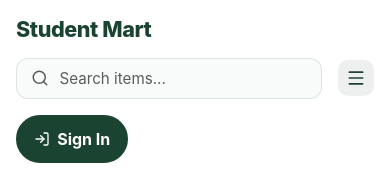
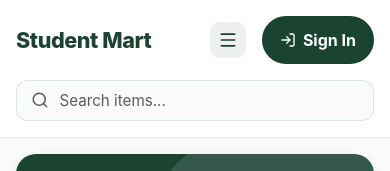
Before and after one commit to sarishma123/STUDENT_MART, a React (Vite) app: page / in a window 390 px wide. Shown: the top 171 px of the page. Built offline with nearby package versions, Linux system fonts and the light colour scheme; no server answers.

Commit message:
fixed the few changes

```diff
--- a/src/App.css
+++ b/src/App.css
@@ -1210,6 +1210,13 @@ select:focus-visible {
     flex-wrap: wrap;
   }
 
+  .site-search {
+    order: 3;
+    max-width: none;
+    width: 100%;
+    flex-basis: 100%;
+  }
+
   .site-menu-toggle {
     display: inline-grid;
     place-items: center;
```
